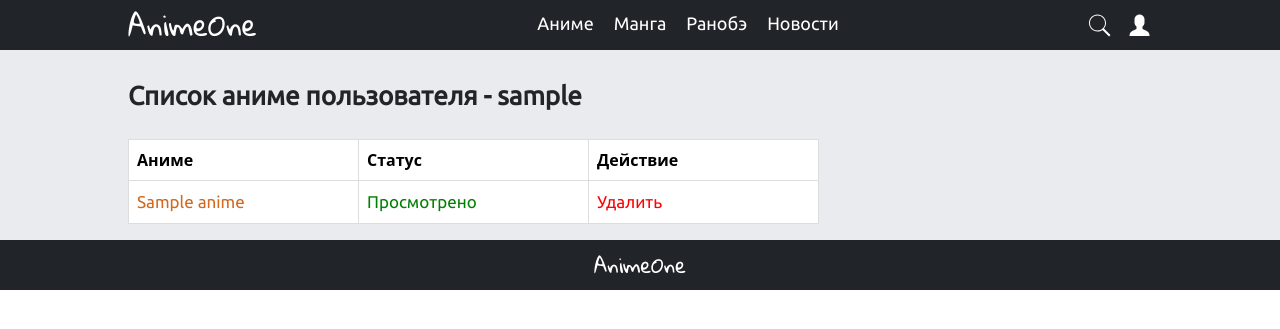
After one commit to katsuyorii/anime_site, a Django app: page /accounts/profile/my_anime_list in a window 1280 px wide. The commit adds this page. Shown: the top 329 px of the page. Run offline with Django 4.2, Linux system fonts and the light colour scheme; a user stored in the database is signed in; tables that the repository leaves empty hold one stand-in row (values such as "Sample post").

Commit message:
add my_list_anime and delete anime in list

```diff
--- a/mysite/catalog/views.py
+++ b/mysite/catalog/views.py
@@ -83,3 +83,9 @@ class CommentDeleteView(DeleteView):
 
     def get_success_url(self):
         return reverse_lazy('index')
+
+    def get_context_data(self, **kwargs):
+        context = super().get_context_data(**kwargs)
+        context['title'] = 'Удаление комментария'
+
+        return context
--- a/mysite/static/css/style.css
+++ b/mysite/static/css/style.css
@@ -630,3 +630,59 @@ table {
     border-radius: 10px;
     color: white;
 }
+
+.table {
+    width: 100%;
+    margin-bottom: 20px;
+    border: 1px solid #dddddd;
+    border-collapse: collapse;
+}
+
+.table th {
+    font-weight: bold;
+    padding: 5px;
+    background: #efefef;
+    border: 1px solid #dddddd;
+    width: 230px;
+}
+
+.table td {
+    border: 1px solid #dddddd;
+    padding: 5px;
+}
+
+.table-anime {
+    text-decoration: none;
+    font-family: 'Ubuntu', sans-serif;
+    color: Chocolate;
+    font-size: 17px;
+}
+
+.table-anime:hover {
+    color: orangered;
+    transition: 0.3s linear;
+}
+
+.table-status-green {
+    font-family: 'Ubuntu', sans-serif;
+    color: green;
+    font-size: 17px;
+}
+
+.table-status-black {
+    font-family: 'Ubuntu', sans-serif;
+    color: black;
+    font-size: 17px;
+}
+
+.table-move {
+    text-decoration: none;
+    font-family: 'Ubuntu', sans-serif;
+    color: red;
+    font-size: 17px;
+}
+
+.table-move:hover {
+    color: darkred;
+    transition: 0.3s linear;
+}
--- a/mysite/users/admin.py
+++ b/mysite/users/admin.py
@@ -1,5 +1,6 @@
 from django.contrib import admin
-from .models import User
+from .models import User, UserAnimeWatchPlanned
 
 
 admin.site.register(User)
+admin.site.register(UserAnimeWatchPlanned)
--- a/mysite/users/models.py
+++ b/mysite/users/models.py
@@ -1,5 +1,24 @@
 from django.db import models
 from django.contrib.auth.models import AbstractUser
+from catalog.models import Anime
+
 
 class User(AbstractUser):
     image = models.ImageField(verbose_name='URL изображения', upload_to='users_images', null=True, blank=True, default='default.png')
+
+
+class UserAnimeWatchPlanned(models.Model):
+    class Status(models.TextChoices):
+        WA = 'wa', 'Просмотрено'
+        ZP = 'zp', 'Запланировано'
+
+    user = models.ForeignKey(to=User, on_delete=models.CASCADE, verbose_name='Пользователь')
+    anime = models.ForeignKey(to=Anime, on_delete=models.CASCADE, verbose_name='Аниме')
+    status = models.CharField(verbose_name='Статус аниме', max_length=2, choices=Status.choices)
+
+    def __str__(self):
+        return self.user.username
+
+    class Meta:
+        verbose_name = 'Список аниме пользователя'
+        verbose_name_plural = 'Списки аниме пользователя'
--- /dev/null
+++ b/mysite/users/templates/users/my_anime.html
@@ -0,0 +1,48 @@
+{% extends "catalog/base.html" %}
+{% load static %}
+
+{% block bootstrap %}
+    <link href="https://cdn.jsdelivr.net/npm/bootstrap@5.3.1/dist/css/bootstrap.min.css" rel="stylesheet" integrity="sha384-4bw+/aepP/YC94hEpVNVgiZdgIC5+VKNBQNGCHeKRQN+PtmoHDEXuppvnDJzQIu9" crossorigin="anonymous">
+{% endblock bootstrap %}
+
+{% block menu %}
+<ol class="header-menu">
+{% endblock menu %}
+
+{% block content %}
+<div class="wrapper">
+    <div class="main-block-new-anime">
+        <div class="main-block-inner">
+            <h1 class="block-title-h">Список аниме пользователя - {{ request.user.username }}</h1>
+            <table class="table">
+                <thead>
+                    <tr>
+                        <th>Аниме</th>
+                        <th>Статус</th>
+                        <th>Действие</th>
+                    </tr>
+                </thead>
+                {% for anime in user_anime_list %}
+                    <tbody>
+                        <tr>
+                            <td><a class="table-anime" href="{{anime.anime.get_absolute_url}}">{{ anime.anime.title }}</a></td>
+                            {% if anime.get_status_display == 'Просмотрено'%}
+                                <td><span class="table-status-green">{{anime.get_status_display}}</span></td>
+                            {% else %}
+                                <td><span class="table-status-black">{{anime.get_status_display}}</span></td>
+                            {% endif %}
+                            <td><a class="table-move" href="{% url 'my_anime_list_delete' pk=anime.pk %}">Удалить</a></td>
+                        </tr>
+                    </tbody>
+                {% endfor %}
+            </table>
+        </div>
+    </div>
+</div>
+{% endblock content %}
+
+{% block jsc %}
+<script src="https://cdn.jsdelivr.net/npm/bootstrap@5.3.1/dist/js/bootstrap.bundle.min.js"
+        integrity="sha384-HwwvtgBNo3bZJJLYd8oVXjrBZt8cqVSpeBNS5n7C8IVInixGAoxmnlMuBnhbgrkm"
+        crossorigin="anonymous"></script>
+{% endblock jsc %}
--- a/mysite/users/templates/users/profile.html
+++ b/mysite/users/templates/users/profile.html
@@ -54,7 +54,7 @@
                     <ol class="main-block-menu-profile">
                         <li class="main-block-menu-profile-li"><a href="{% url 'profile' %}"
                                 class="main-block-menu-profile-a">Профиль</a></li>
-                        <li class="main-block-menu-profile-li"><a href="#" class="main-block-menu-profile-a">Мои
+                        <li class="main-block-menu-profile-li"><a href="{% url 'my_anime_list' %}" class="main-block-menu-profile-a">Мои
                                 аниме</a></li>
                         <li class="main-block-menu-profile-li"><a href="#" class="main-block-menu-profile-a">Моя
                                 манга</a></li>
--- a/mysite/users/urls.py
+++ b/mysite/users/urls.py
@@ -1,9 +1,11 @@
 from django.urls import path
-from .views import LoginUserView, RegistrationUserView, ProfileUserView, logout_user
+from .views import LoginUserView, RegistrationUserView, ProfileUserView, logout_user, UserAnimeList, UserAnimeListDelete
 
 urlpatterns = [
     path('login/', LoginUserView.as_view(), name='login'),
     path('registration/', RegistrationUserView.as_view(), name='registration'),
     path('profile/', ProfileUserView.as_view(), name='profile'),
     path('profile/logout', logout_user, name='logout'),
+    path('profile/my_anime_list', UserAnimeList.as_view(), name='my_anime_list'),
+    path('profile/my_anime_list/delete-from-list/<int:pk>', UserAnimeListDelete.as_view(), name='my_anime_list_delete'),
 ]
--- a/mysite/users/views.py
+++ b/mysite/users/views.py
@@ -1,9 +1,12 @@
-from django.shortcuts import redirect
-from django.views.generic import CreateView, UpdateView
+from typing import Any
+from django.db import models
+from django.db.models.query import QuerySet
+from django.shortcuts import get_object_or_404, redirect
+from django.views.generic import CreateView, UpdateView, ListView ,DeleteView
 from django.contrib.auth.views import LoginView
 from .forms import UserLoginForm, UserRegistrationForm, ProfileUserForm
 from django.urls import reverse_lazy
-from .models import User
+from .models import User, UserAnimeWatchPlanned
 from django.contrib.auth import logout
 
 
@@ -39,3 +42,36 @@ class ProfileUserView(UpdateView):
 def logout_user(request):
     logout(request)
     return redirect('index')
+
+
+class UserAnimeList(ListView):
+    model = UserAnimeWatchPlanned
+    template_name = 'users/my_anime.html'
+    context_object_name = 'user_anime_list'
+
+    def get_queryset(self):
+        queryset = UserAnimeWatchPlanned.objects.filter(user_id=self.request.user.pk)
+
+        return queryset
+
+    def get_context_data(self, **kwargs):
+        context = super().get_context_data(**kwargs)
+        context['title'] = f'Список аниме пользователя {self.request.user.username}'
+
+        return context
+
+
+class UserAnimeListDelete(DeleteView):
+    model = UserAnimeWatchPlanned
+    template_name = 'users/delete-confirm.html'
+    pk_url_kwarg = 'pk'
+    context_object_name = 'anime'
+
+    def get_success_url(self):
+        return reverse_lazy('index')
+
+    def get_context_data(self, **kwargs):
+        context = super().get_context_data(**kwargs)
+        context['title'] = 'Удаление аниме из списка'
+
+        return context
```
Also changed, not shown: mysite/users/templates/users/delete-confirm.html (added, +35 -0 lines), mysite/media/users_images/1_LdKFme8.jpg (added), mysite/media/users_images/qGQsBOHsb7Y.jpg (added), mysite/users/migrations/0003_useranimewatchplanned.py (added), mysite/users/migrations/0004_remove_useranimewatchplanned_planned_animes_and_more.py (added), mysite/users/migrations/0005_alter_useranimewatchplanned_options_and_more.py (added), mysite/users/migrations/0006_alter_useranimewatchplanned_status.py (added).
